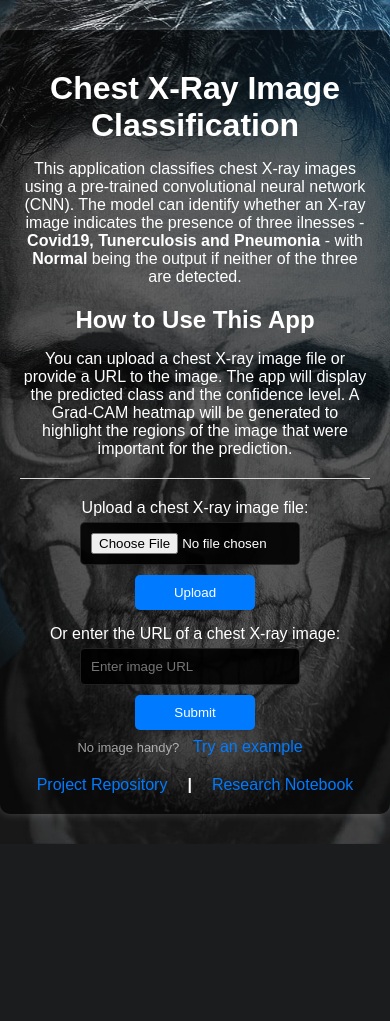
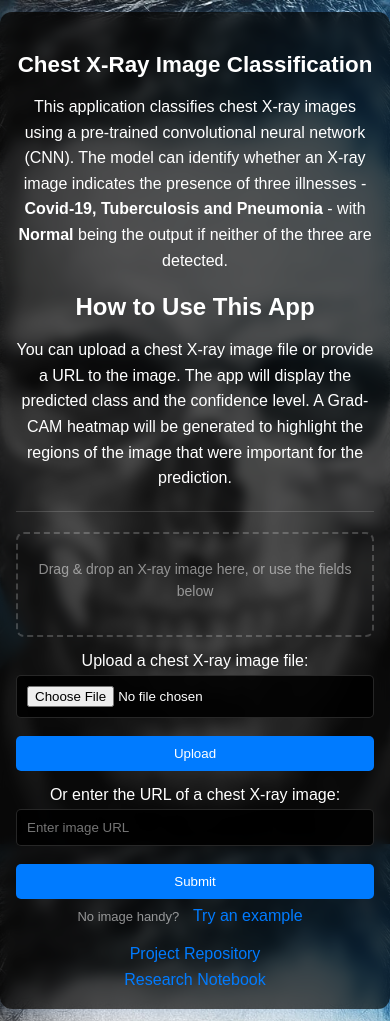
Before and after one commit to JustaKris/CNN-Classification-of-Chest-X-Ray-Images, a Flask app: page / in a window 390 px wide. Before the commit the page ends 844 px from the top, so only its background shows below. Run offline with Flask 3, Linux system fonts and the light colour scheme; parts of the project's set-up code (start-up, migrations or seed data) failed here and were passed over.

Commit message:
App style updates

```diff
--- a/src/xray_classifier/web/static/css/styles.css
+++ b/src/xray_classifier/web/static/css/styles.css
@@ -1,3 +1,4 @@
+/* ── Base ─────────────────────────────────────────────── */
 body {
     font-family: Arial, sans-serif;
     margin: 0;
@@ -6,90 +7,115 @@ body {
     display: flex;
     justify-content: center;
     align-items: center;
-    background-image: url('../images/background.jpg'); /* Set background image */
-    background-size: cover; /* Ensure the image covers the entire background */
-    background-position: center; /* Center the image */
-    background-repeat: no-repeat; /* Prevent the image from repeating */
-    color: #fff; /* Set text color to white */
+    background-image: url('../images/background.jpg');
+    background-size: cover;
+    background-position: center;
+    background-repeat: no-repeat;
+    background-attachment: fixed;
+    color: #fff;
 }
 
 .container {
-    background-color: rgba(0, 0, 0, 0.6); /* Semi-transparent black background */
-    padding: 20px;
-    border-radius: 10px;
-    box-shadow: 0 0 10px rgba(255, 255, 255, 0.2); /* Add glowing effect */
+    background-color: rgba(0, 0, 0, 0.65);
+    backdrop-filter: blur(6px);
+    -webkit-backdrop-filter: blur(6px);
+    padding: 30px 35px;
+    border-radius: 12px;
+    box-shadow: 0 0 20px rgba(0, 123, 255, 0.15), 0 0 10px rgba(255, 255, 255, 0.1);
     max-width: 800px;
     text-align: center;
     width: 90%;
-    margin: auto; /* Center align the container */
-    overflow: hidden; /* Ensure contents do not overflow */
+    margin: 20px auto;
+    overflow: hidden;
+    animation: fadeInUp 0.5s ease-out;
 }
 
+@keyframes fadeInUp {
+    from { opacity: 0; transform: translateY(16px); }
+    to   { opacity: 1; transform: translateY(0); }
+}
+
+/* ── Typography ──────────────────────────────────────── */
 h1, h2 {
-    color: #fff; /* White text */
+    color: #fff;
     margin-top: 20px;
     margin-bottom: 5px;
 }
 
 h3, h4, h5 {
-    color: #fff; /* White text */
+    color: #fff;
     margin: 5px;
 }
 
+p {
+    line-height: 1.6;
+}
+
+/* ── Form fields ─────────────────────────────────────── */
 .field {
     margin-bottom: 15px;
-    text-align: center; /* Center align the field */
+    text-align: center;
 }
 
 .field label {
     display: block;
     margin-bottom: 5px;
-    color: #fff; /* White text */
+    color: #fff;
 }
 
 input[type="file"], input[type="text"], button {
     box-sizing: border-box;
     padding: 10px;
     margin: 0;
-    border: 1px solid rgba(255, 255, 255, 0.123); /* Light border color */
+    border: 1px solid rgba(255, 255, 255, 0.15);
     border-radius: 5px;
-    background-color: rgba(0, 0, 0, 0.9); /* Semi-transparent black background */
-    color: #fff; /* White text */
-    transition: border-color 0.3s ease, background-color 0.3s ease; /* Smooth transitions */
+    background-color: rgba(0, 0, 0, 0.9);
+    color: #fff;
+    transition: border-color 0.3s ease, background-color 0.3s ease, box-shadow 0.3s ease;
     vertical-align: middle;
-    width: calc(100% - 24px); /* Adjusted width to fit container */
-    max-width: 100%; /* Ensure element fits within container */
-    display: inline-block; /* Ensure elements are inline */
+    width: calc(100% - 24px);
+    max-width: 100%;
+    display: inline-block;
 }
 
 input[type="file"], input[type="text"] {
-    width: calc(100% - 130px); /* Adjusted width to fit button beside */
-    margin-right: 10px; /* Add space between input and button */
+    width: calc(100% - 130px);
+    margin-right: 10px;
 }
 
 input[type="file"]:focus, input[type="text"]:focus {
-    border-color: #007bff; /* Highlight input border when focused */
+    border-color: #007bff;
+    box-shadow: 0 0 6px rgba(0, 123, 255, 0.3);
+    outline: none;
 }
 
+/* ── Buttons ─────────────────────────────────────────── */
 button {
     background-color: #007bff;
     border: none;
     border-radius: 5px;
     color: #fff;
     cursor: pointer;
-    transition: transform 0.3s ease, box-shadow 0.3s ease;
-    width: 120px; /* Fixed width for buttons */
+    transition: transform 0.3s ease, box-shadow 0.3s ease, background-color 0.25s ease;
+    width: 120px;
     margin-top: 10px;
-    margin-bottom: 0px;
+    margin-bottom: 0;
     vertical-align: middle;
-    display: inline-block; /* Ensure buttons are inline */
+    display: inline-block;
 }
 
 button:hover {
+    background-color: #0069d9;
     transform: translateY(-2px);
-    box-shadow: 0 4px 6px rgba(0, 123, 255, 0.2); /* Add glowing effect on hover */
+    box-shadow: 0 4px 12px rgba(0, 123, 255, 0.35);
 }
 
+button:active {
+    transform: translateY(0);
+    box-shadow: 0 2px 4px rgba(0, 123, 255, 0.2);
+}
+
+/* ── Links ───────────────────────────────────────────── */
 a.link {
     color: #007bff;
     text-decoration: none;
@@ -99,18 +125,21 @@ a.link {
 }
 
 a.link:hover {
-    color: #0056b3; /* Darker blue on hover */
+    color: #339dff;
+    text-decoration: underline;
 }
 
+/* ── Grad-CAM image ──────────────────────────────────── */
 .grad-cam {
     display: block;
     margin: 20px auto;
     max-width: 100%;
-    max-height: 80vh; /* Ensure image does not exceed viewport height */
+    max-height: 80vh;
     border-radius: 10px;
-    box-shadow: 0 0 10px rgba(0, 0, 0, 0.1);
+    box-shadow: 0 0 14px rgba(0, 123, 255, 0.2);
 }
 
+/* ── Footer links ────────────────────────────────────── */
 .links {
     display: flex;
     justify-content: center;
@@ -119,33 +148,36 @@ a.link:hover {
 }
 
 .separator {
-    color: white;
+    color: rgba(255, 255, 255, 0.4);
     margin: 0 10px;
     font-weight: bold;
 }
 
+/* ── Divider ─────────────────────────────────────────── */
 .section-divider {
     border: none;
-    border-top: 1px solid #ddd; /* Adjust border style */
-    margin: 20px 0; /* Adjust margin for spacing */
+    border-top: 1px solid rgba(255, 255, 255, 0.15);
+    margin: 20px 0;
     padding: 0;
 }
 
+/* ── Image containers ────────────────────────────────── */
 .image-container {
-    max-width: 100%; /* Ensures image does not exceed the container */
-    max-height: 70vh; /* Adjust to fit within 70% of viewport height */
-    overflow: hidden; /* Prevents images from overflowing */
-    margin: 5px auto; /* Adds margin for spacing */
-    text-align: center; /* Centers image horizontally */
+    max-width: 100%;
+    max-height: 70vh;
+    overflow: hidden;
+    margin: 5px auto;
+    text-align: center;
 }
 
 .image-container img {
-    max-width: 100%; /* Ensure image fits within its container */
-    height: auto; /* Maintain aspect ratio */
-    display: block; /* Ensures no extra space below image */
-    margin: 0 auto; /* Centers the image within its container */
+    max-width: 100%;
+    height: auto;
+    display: block;
+    margin: 0 auto;
 }
 
+/* ── Warning page ────────────────────────────────────── */
 .warning-actions {
     display: flex;
     justify-content: center;
@@ -153,8 +185,163 @@ a.link:hover {
     margin-top: 20px;
 }
 
+/* ── Hint text ───────────────────────────────────────── */
 .example-hint {
     margin-top: 8px;
     font-size: 13px;
-    color: rgba(255, 255, 255, 0.6);
+    color: rgba(255, 255, 255, 0.55);
 }
+
+/* ── Error message ───────────────────────────────────── */
+.error {
+    background-color: rgba(220, 53, 69, 0.2);
+    border: 1px solid rgba(220, 53, 69, 0.5);
+    border-radius: 6px;
+    color: #ff6b7a;
+    padding: 10px 16px;
+    margin-top: 16px;
+    font-size: 14px;
+    animation: fadeInUp 0.3s ease-out;
+}
+
+/* ── Drag-and-drop zone ──────────────────────────────── */
+.drop-zone {
+    border: 2px dashed rgba(255, 255, 255, 0.2);
+    border-radius: 8px;
+    padding: 24px 16px;
+    margin-bottom: 15px;
+    transition: border-color 0.3s ease, background-color 0.3s ease;
+    cursor: pointer;
+}
+
+.drop-zone.drag-over {
+    border-color: #007bff;
+    background-color: rgba(0, 123, 255, 0.08);
+}
+
+.drop-zone p {
+    margin: 0 0 8px;
+    color: rgba(255, 255, 255, 0.5);
+    font-size: 14px;
+}
+
+/* ── Confidence bar ──────────────────────────────────── */
+.confidence-bar-wrapper {
+    width: 80%;
+    max-width: 400px;
+    margin: 12px auto 20px;
+    background: rgba(255, 255, 255, 0.1);
+    border-radius: 20px;
+    overflow: hidden;
+    height: 22px;
+    position: relative;
+}
+
+.confidence-bar {
+    height: 100%;
+    border-radius: 20px;
+    transition: width 1s ease-out;
+    display: flex;
+    align-items: center;
+    justify-content: center;
+    font-size: 12px;
+    font-weight: bold;
+    color: #fff;
+    text-shadow: 0 1px 2px rgba(0, 0, 0, 0.4);
+    min-width: 36px;
+}
+
+.confidence-bar.high       { background: linear-gradient(90deg, #007bff, #28a745); }
+.confidence-bar.medium     { background: linear-gradient(90deg, #007bff, #ffc107); }
+.confidence-bar.low        { background: linear-gradient(90deg, #dc3545, #ffc107); }
+
+/* ── Prediction badge ────────────────────────────────── */
+.prediction-badge {
+    display: inline-block;
+    padding: 6px 18px;
+    border-radius: 20px;
+    font-size: 1.15em;
+    font-weight: bold;
+    letter-spacing: 0.5px;
+    margin: 8px 0 4px;
+}
+
+.prediction-badge.NORMAL        { background: rgba(40, 167, 69, 0.25); border: 1px solid #28a745; color: #5bec80; }
+.prediction-badge.COVID19       { background: rgba(220, 53, 69, 0.25); border: 1px solid #dc3545; color: #ff6b7a; }
+.prediction-badge.PNEUMONIA     { background: rgba(255, 193, 7, 0.25); border: 1px solid #ffc107; color: #ffe066; }
+.prediction-badge.TURBERCULOSIS { background: rgba(255, 133, 27, 0.25); border: 1px solid #ff851b; color: #ffad60; }
+
+/* ── Loading overlay ─────────────────────────────────── */
+.loading-overlay {
+    display: none;
+    position: fixed;
+    inset: 0;
+    background: rgba(0, 0, 0, 0.75);
+    backdrop-filter: blur(4px);
+    z-index: 1000;
+    justify-content: center;
+    align-items: center;
+    flex-direction: column;
+    gap: 16px;
+}
+
+.loading-overlay.active {
+    display: flex;
+}
+
+.spinner {
+    width: 48px;
+    height: 48px;
+    border: 4px solid rgba(255, 255, 255, 0.15);
+    border-top-color: #007bff;
+    border-radius: 50%;
+    animation: spin 0.8s linear infinite;
+}
+
+@keyframes spin {
+    to { transform: rotate(360deg); }
+}
+
+.loading-overlay p {
+    color: rgba(255, 255, 255, 0.8);
+    font-size: 15px;
+}
+
+/* ── Responsive ──────────────────────────────────────── */
+@media (max-width: 600px) {
+    .container {
+        padding: 20px 16px;
+        width: 95%;
+        margin: 12px auto;
+    }
+
+    input[type="file"], input[type="text"] {
+        width: 100%;
+        margin-right: 0;
+        margin-bottom: 8px;
+    }
+
+    button {
+        width: 100%;
+    }
+
+    .warning-actions {
+        flex-direction: column;
+        gap: 10px;
+    }
+
+    .links {
+        flex-direction: column;
+        gap: 8px;
+    }
+
+    .separator {
+        display: none;
+    }
+
+    .confidence-bar-wrapper {
+        width: 95%;
+    }
+
+    h1 { font-size: 1.4em; }
+}
--- a/src/xray_classifier/web/static/js/scripts.js
+++ b/src/xray_classifier/web/static/js/scripts.js
@@ -0,0 +1,46 @@
+/* ── Drag-and-drop ─────────────────────────────────────── */
+(function () {
+    var dropZone = document.getElementById("drop-zone");
+    var fileInput = document.getElementById("file-upload");
+    var uploadForm = document.getElementById("upload-form");
+
+    if (!dropZone || !fileInput) return;
+
+    ["dragenter", "dragover"].forEach(function (evt) {
+        dropZone.addEventListener(evt, function (e) {
+            e.preventDefault();
+            dropZone.classList.add("drag-over");
+        });
+    });
+
+    ["dragleave", "drop"].forEach(function (evt) {
+        dropZone.addEventListener(evt, function (e) {
+            e.preventDefault();
+            dropZone.classList.remove("drag-over");
+        });
+    });
+
+    dropZone.addEventListener("drop", function (e) {
+        var files = e.dataTransfer.files;
+        if (files.length > 0) {
+            fileInput.files = files;
+            if (uploadForm) uploadForm.submit();
+        }
+    });
+
+    dropZone.addEventListener("click", function () {
+        fileInput.click();
+    });
+})();
+
+/* ── Loading spinner on form submit ───────────────────── */
+(function () {
+    var overlay = document.getElementById("loading-overlay");
+    if (!overlay) return;
+
+    document.querySelectorAll("form").forEach(function (form) {
+        form.addEventListener("submit", function () {
+            overlay.classList.add("active");
+        });
+    });
+})();
--- a/src/xray_classifier/web/templates/index.html
+++ b/src/xray_classifier/web/templates/index.html
@@ -8,11 +8,17 @@
     <link rel="icon" href="{{ url_for('static', filename='images/favicon.ico') }}">
 </head>
 <body>
+    <!-- Loading overlay -->
+    <div class="loading-overlay" id="loading-overlay">
+        <div class="spinner"></div>
+        <p>Analyzing image&hellip;</p>
+    </div>
+
     <div class="container">
         <h1>Chest X-Ray Image Classification</h1>
         <p>
             This application classifies chest X-ray images using a pre-trained convolutional neural network (CNN).
-            The model can identify whether an X-ray image indicates the presence of three ilnesses - <b>Covid19, Tunerculosis and Pneumonia
+            The model can identify whether an X-ray image indicates the presence of three illnesses - <b>Covid-19, Tuberculosis and Pneumonia
             </b> - with <b>Normal</b> being the output if neither of the three are detected.
         </p>
 
@@ -21,13 +27,14 @@
             You can upload a chest X-ray image file or provide a URL to the image.
             The app will display the predicted class and the confidence level.
             A Grad-CAM heatmap will be generated to highlight the regions of the image that were important for the prediction.
-            <!-- The model was trained on this dataset: <a class="link" href="https://www.kaggle.com/datasets/jtiptj/chest-xray-pneumoniacovid19tuberculosis" target="_blank">Kaggle Dataset</a> -->
         </p>
 
-        <!-- Horizontal rule -->
         <hr class="section-divider">
 
-        <form method="POST" action="/process" enctype="multipart/form-data">
+        <form id="upload-form" method="POST" action="/process" enctype="multipart/form-data">
+            <div class="drop-zone" id="drop-zone">
+                <p>Drag &amp; drop an X-ray image here, or use the fields below</p>
+            </div>
             <div class="field">
                 <label for="file-upload">Upload a chest X-ray image file:</label>
                 <input type="file" id="file-upload" name="file" accept="image/*">
@@ -35,7 +42,7 @@
             </div>
         </form>
 
-        <form method="POST" action="/process">
+        <form id="url-form" method="POST" action="/process">
             <div class="field">
                 <label for="image-url">Or enter the URL of a chest X-ray image:</label>
                 <input type="text" id="image-url" name="image_url" placeholder="Enter image URL">
@@ -60,5 +67,7 @@
             <p class="error">{{ error }}</p>
         {% endif %}
     </div>
+
+    <script src="{{ url_for('static', filename='js/scripts.js') }}"></script>
 </body>
 </html>
```
Also changed, not shown: src/xray_classifier/web/templates/prediction.html (+12 -7 lines), src/xray_classifier/web/templates/warning.html (+8 -0 lines).
